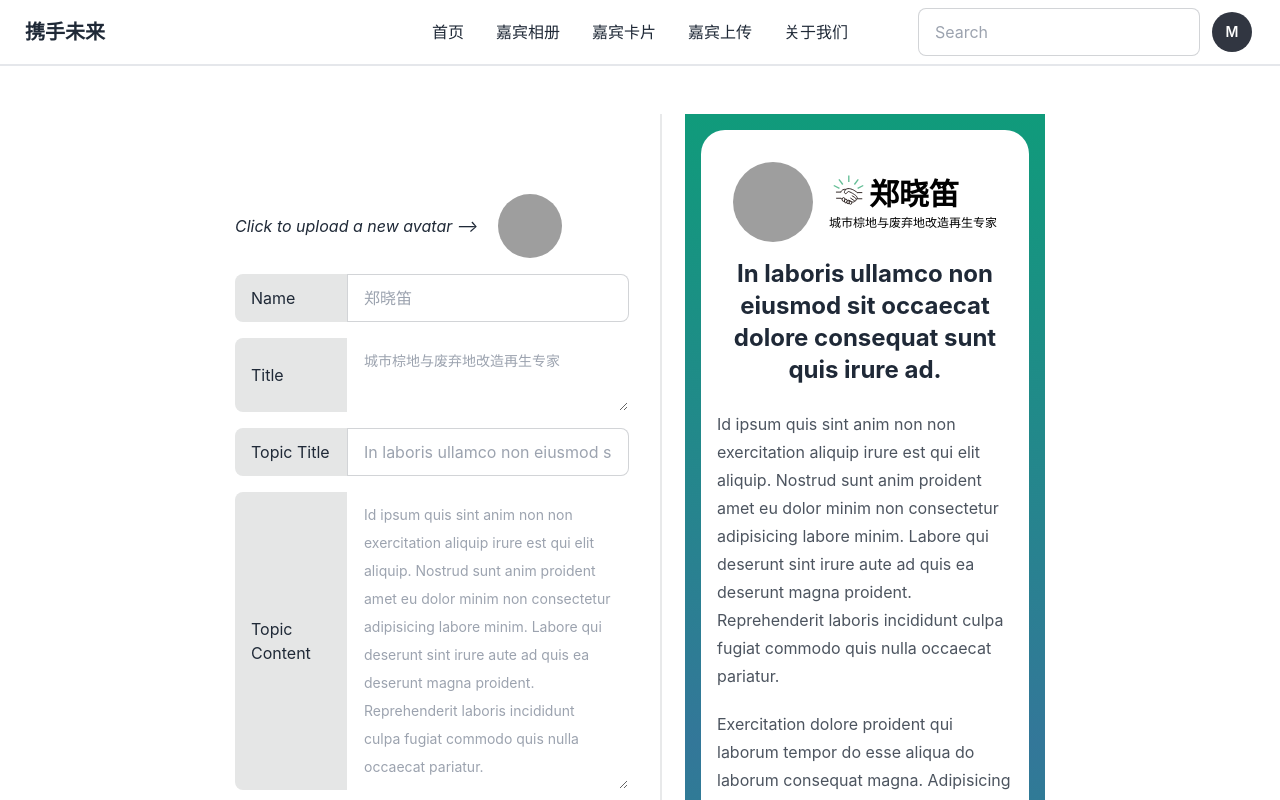
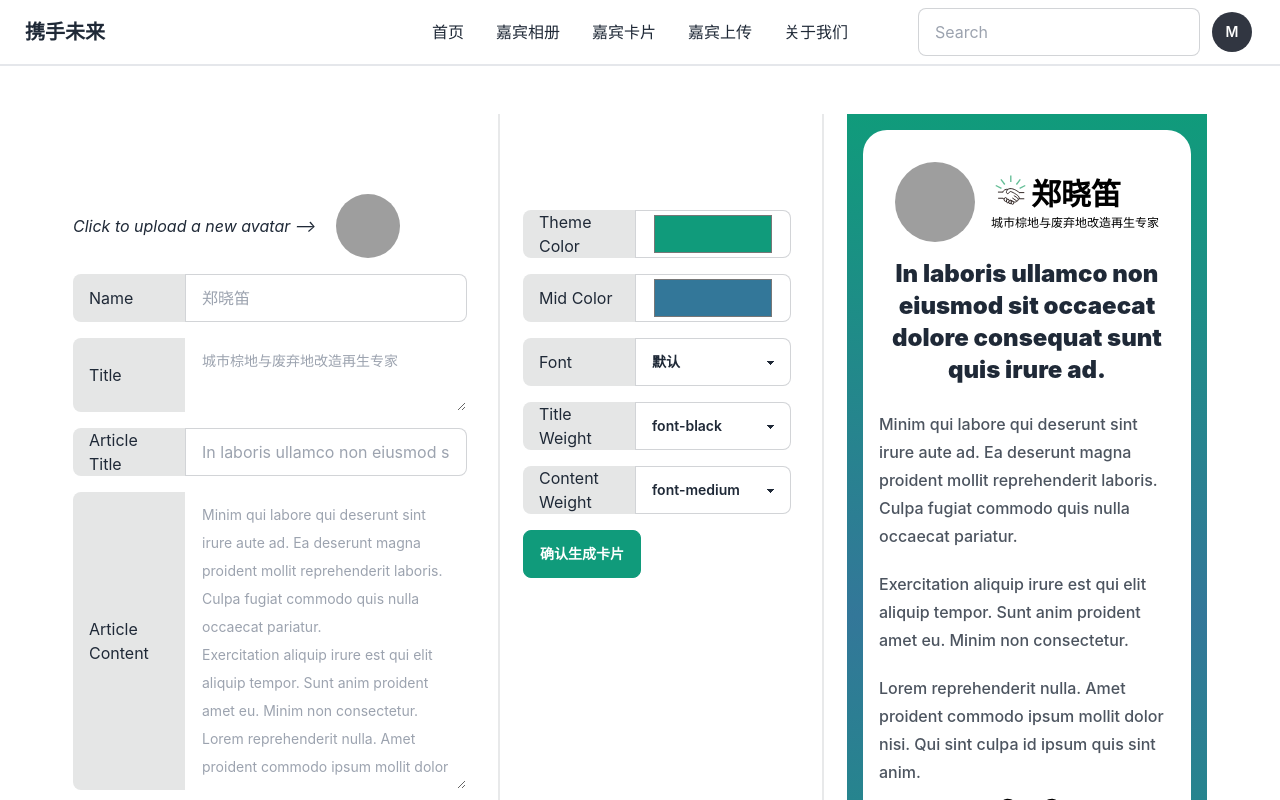
Before and after one commit to mark-freelance/hand-future-frontend, a Next.js app: page /heroes/card in a window 1280 px wide. Shown: the top 800 px of the page. Built offline with nearby package versions, Linux system fonts and the light colour scheme; grey boxes are pictures that could not be loaded.

Commit message:
:rocket: finished font adjustment on card

```diff
--- a/src/pages/heroes/card.tsx
+++ b/src/pages/heroes/card.tsx
@@ -1,37 +1,17 @@
-import { IHero } from '../../supports/ds/hero'
+import { IShareCard } from '../../supports/ds/hero'
 import BaseAvatar from '../../ui/base_components/BaseAvatar'
 import { LoremIpsum, loremIpsum } from 'lorem-ipsum'
-import { QRCodeSVG } from 'qrcode.react'
-import Image from 'next/image'
 import InputText, { InputAction } from '../../ui/components/InputText'
 import { ChangeEvent, useRef, useState } from 'react'
 import InputTextArea from '../../ui/components/InputTextArea'
 import backendAPI from '../../supports/utils/api'
-import clsx from 'clsx'
 import { COLOR_PRIMARY } from '../../config/theme'
 import RootLayout from '../../ui/layouts/root'
 import * as htmlToImage from 'html-to-image'
 import { toast } from 'react-toastify'
 import RenderShareCard from '../../ui/components/RenderShareCard'
 import { Fonts } from '../../config/fonts'
-import { genPascalWithSpace } from '../../supports/utils/algo'
-
-
-export interface IShareCard extends IHero {
-  topicTitle: string
-  topicContent: string
-}
-
-const lorem = new LoremIpsum({
-  sentencesPerParagraph: {
-    max: 4,
-    min: 2
-  },
-  wordsPerSentence: {
-    max: 15,
-    min: 4
-  }
-})
+import { FONT_WEIGHT, FONT_WEIGHTS } from '../../supports/ds/font'
 
 
 const SAMPLE_DATA: IShareCard = {
@@ -42,8 +22,17 @@ const SAMPLE_DATA: IShareCard = {
     name: '郑晓笛',
     title: '城市棕地与废弃地改造再生专家'
   },
-  topicTitle: loremIpsum(),
-  topicContent: lorem.generateParagraphs(3)
+  articleTitle: loremIpsum(),
+  articleContent: new LoremIpsum({
+    sentencesPerParagraph: {
+      max: 3,
+      min: 2
+    },
+    wordsPerSentence: {
+      max: 10,
+      min: 3
+    }
+  }).generateParagraphs(3)
 }
 
 
@@ -60,6 +49,8 @@ export const Card = () => {
   const [themeColor, setThemeColor] = useState(COLOR_PRIMARY)
   const refCanvas = useRef<HTMLDivElement>(null)
   const [fontIndex, setFontIndex] = useState(0)
+  const [fontWeightTitle, setFontWeightTitle] = useState<FONT_WEIGHT>(FONT_WEIGHTS[8])
+  const [fontWeightContent, setFontWeightContent] = useState<FONT_WEIGHT>(FONT_WEIGHTS[4])
 
   const update = ({ type, value }: InputAction) => {
     setData({ ...data, [type]: value })
@@ -111,10 +102,14 @@ export const Card = () => {
           <InputTextArea cols={10} rows={2} maxLength={30} type={'title'} placeholder={data.title} update={update}/>
 
           {/* 文字标题、内容 */}
-          <InputText type={'topicTitle'} placeholder={data.topicTitle} update={update}/>
-          <InputTextArea rows={10} type={'topicContent'} placeholder={data.topicContent} update={update}/>
+          <InputText type={'articleTitle'} placeholder={data.articleTitle} update={update}/>
+          <InputTextArea rows={10} type={'articleContent'} placeholder={data.articleContent} update={update}/>
 
-          <div className={'divider'}/>
+        </div>
+
+        <div className={'divider divider-horizontal'}/>
+
+        <div className={'mt-20 mr-2'}>
 
           {/* 控制主题色、过渡色 */}
           <InputText label={'Theme Color'} type={'color'} defaultValue={themeColor}
@@ -137,6 +132,28 @@ export const Card = () => {
             </label>
           </div>
 
+          <div className="form-control mt-4 w-full">
+            <label className={'input-group'}>
+              <span className={'w-28'}>{'Title Weight'}</span>
+              <select className="select select-bordered flex-grow"
+                      defaultValue={fontWeightTitle}
+                      onChange={(e) => setFontWeightTitle(e.target.value as unknown as FONT_WEIGHT)}>
+                {FONT_WEIGHTS.map((weight) => (<option key={weight} value={weight}>{weight}</option>))}
+              </select>
+            </label>
+          </div>
+
+          <div className="form-control mt-4 w-full">
+            <label className={'input-group'}>
+              <span className={'w-28'}>{'Content Weight'}</span>
+              <select className="select select-bordered flex-grow"
+                      defaultValue={fontWeightContent}
+                      onChange={(e) => setFontWeightContent(e.target.value as unknown as FONT_WEIGHT)}>
+                {FONT_WEIGHTS.map((weight) => (<option key={weight} value={weight}>{weight}</option>))}
+              </select>
+            </label>
+          </div>
+
           {/* 生成卡片 */}
           <button className={'btn btn-primary my-4'} onClick={onGenCard}>确认生成卡片</button>
         </div>
@@ -145,8 +162,15 @@ export const Card = () => {
 
         {/* main wrapper */}
         <div>
-          <RenderShareCard refCanvas={refCanvas} themeColor={themeColor} midColor={midColor} data={data}
-                           fontClass={Fonts[fontIndex].font?.className}/>
+          <RenderShareCard
+            refCanvas={refCanvas}
+            data={data}
+            themeColor={themeColor}
+            midColor={midColor}
+            fontClass={Fonts[fontIndex].font?.className}
+            fontWeightTitle={fontWeightTitle}
+            fontWeightContent={fontWeightContent}
+          />
         </div>
       </div>
     </RootLayout>
--- /dev/null
+++ b/src/supports/ds/font.ts
@@ -0,0 +1,12 @@
+export const FONT_WEIGHTS = [
+  'font-thin',
+  'font-extralight',
+  'font-light',
+  'font-normal',
+  'font-medium',
+  'font-semibold',
+  'font-bold',
+  'font-extrabold',
+  'font-black'
+] as const
+export type FONT_WEIGHT = typeof FONT_WEIGHTS[number]
--- a/src/supports/ds/hero.ts
+++ b/src/supports/ds/hero.ts
@@ -5,3 +5,8 @@ export interface IHero {
   cities: string
   avatar: string
 }
+
+export interface IShareCard extends IHero {
+  articleTitle: string
+  articleContent: string
+}
--- a/src/ui/components/RenderShareCard.tsx
+++ b/src/ui/components/RenderShareCard.tsx
@@ -3,7 +3,8 @@ import BaseAvatar from '../base_components/BaseAvatar'
 import Image from 'next/image'
 import { QRCodeSVG } from 'qrcode.react'
 import { Ref } from 'react'
-import { IShareCard } from '../../pages/heroes/card'
+import { IShareCard } from '../../supports/ds/hero'
+
 
 export interface RenderShareCardProps {
   refCanvas: Ref<HTMLDivElement>
@@ -11,12 +12,18 @@ export interface RenderShareCardProps {
   midColor: string
   data: IShareCard
   fontClass?: string
+  fontWeightTitle?: string
+  fontWeightContent?: string
 }
 
 export const RenderShareCard = (props: RenderShareCardProps) => {
-  const { refCanvas, themeColor, midColor, data, fontClass } = props
+  const {
+    refCanvas, themeColor, midColor, data, fontClass,
+    fontWeightTitle = 900,
+    fontWeightContent = 400
+  } = props
   return (
-    <div ref={refCanvas} className={clsx(`w-[360px] p-4 relative`)}
+    <div ref={refCanvas} className={clsx(`w-[360px] p-4 relative`, fontClass)}
          style={{ background: `linear-gradient(to bottom, ${themeColor}, ${midColor}, ${themeColor})` }}
     >
       <div className={'rounded-3xl bg-white p-4'}>
@@ -46,22 +53,14 @@ export const RenderShareCard = (props: RenderShareCardProps) => {
           </div>
         </div>
 
-        {/*  topic title */}
-        {/*<div className={'text-black text-2xl flex justify-center text-center'}>{data.topic.title}</div>*/}
+        {/*  article */}
+        <article className="prose">
+          <h2 className={clsx('text-center', fontWeightTitle)}>{data.articleTitle}</h2>
 
-        {/*  topic content */}
-        <article className={clsx('prose', fontClass,)}>
-          <h2 className={'text-center'}>{data.topicTitle}</h2>
-
-          {data.topicContent.split('\n').map((paragraph, index) => (
-            <p key={index}>{paragraph}</p>
+          {data.articleContent.split('\n').map((paragraph, index) => (
+            <p key={index} className={clsx(fontWeightContent)}>{paragraph}</p>
           ))}
         </article>
-
-        {/*<Image src={'/card/资源 5.svg'} alt={'大手'} width={300} height={240} color={themeColor}*/}
-        {/*       className={`absolute left-0 bottom-44 w-full`}*/}
-
-        {/*/>*/}
 
         {/* raw color: #11a278 */}
         <svg xmlns="http://www.w3.org/2000/svg" viewBox="0 0 1264.52 501.36" width={300} height={240}
```
Also changed, not shown: src/ui/components/InputTextArea.tsx (+4 -3 lines).
